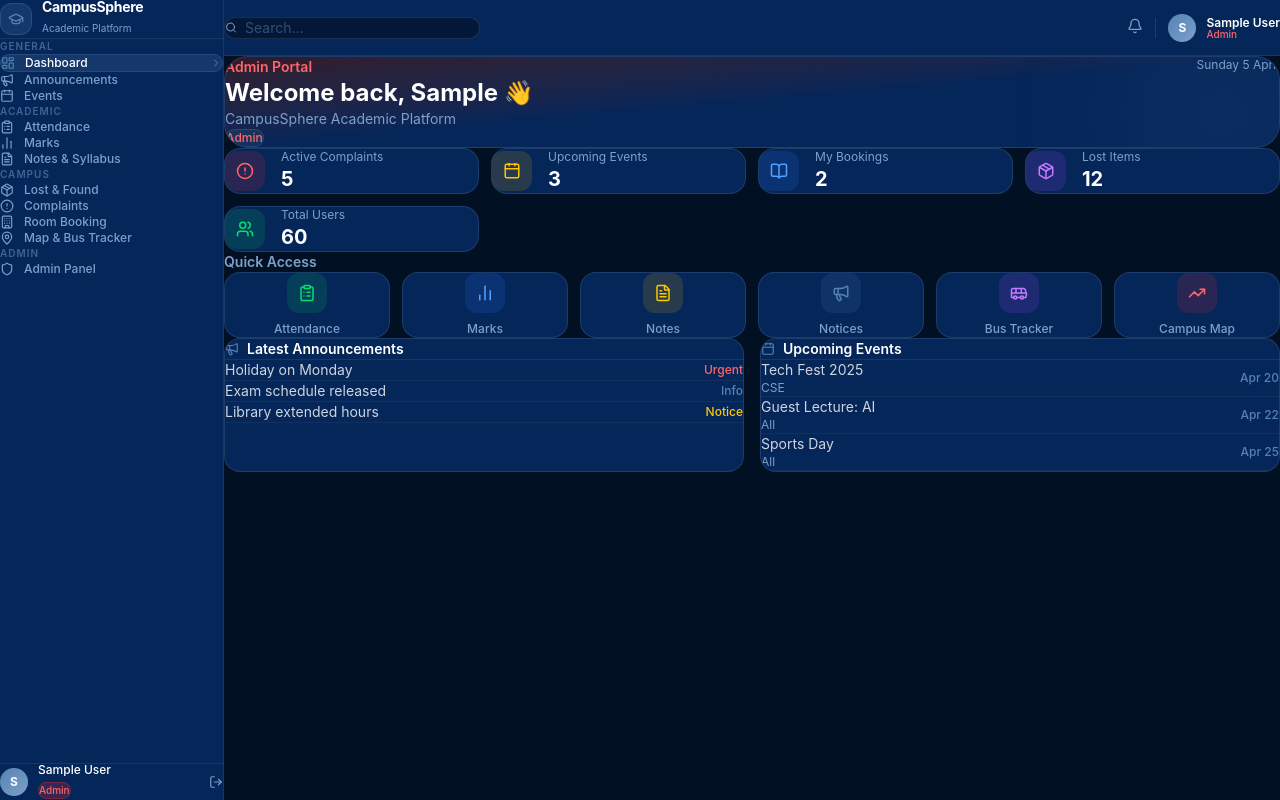
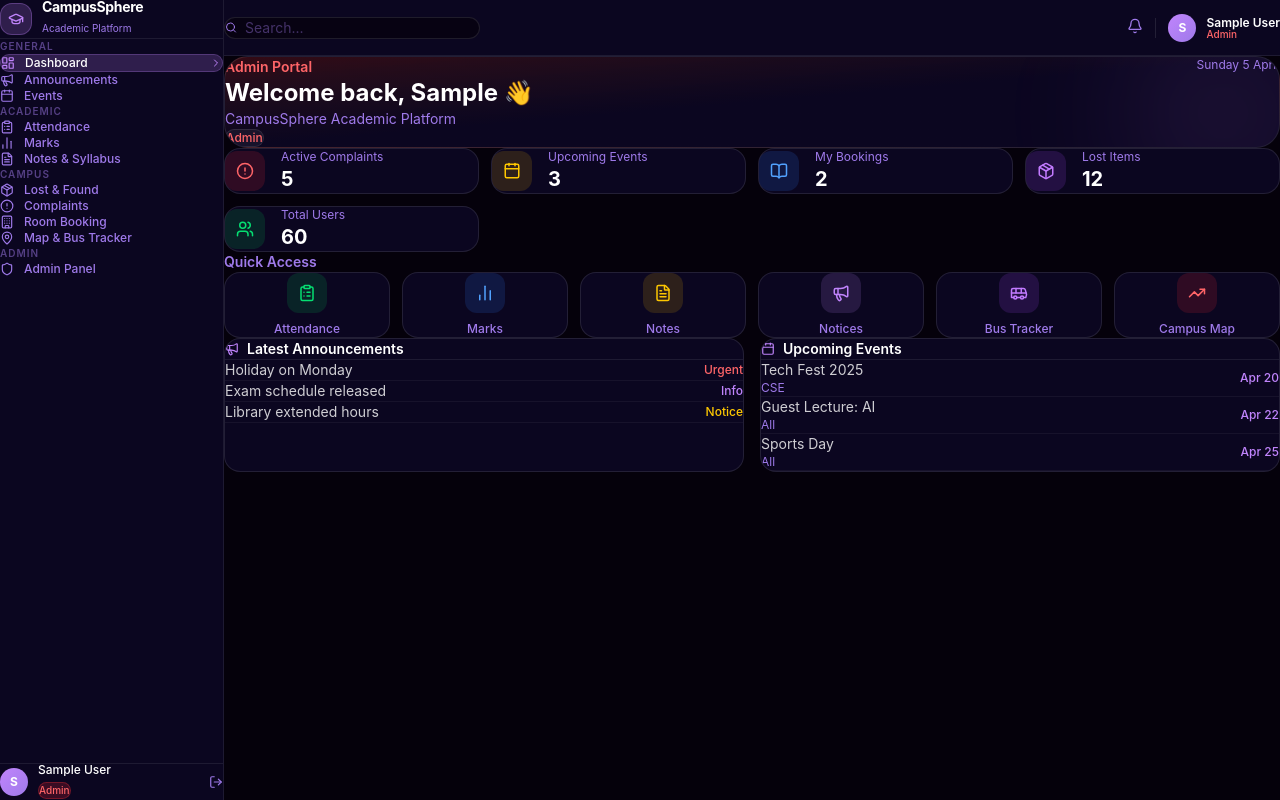
Before and after one commit to NestedArun/CampusSphere, a React app in the folder frontend/: page /dashboard in a window 1280 px wide. Built offline with nearby package versions, Linux system fonts and the light colour scheme; no server answers; sample sign-in values are in the browser's storage; the HTML template or start-up script is replaced by a standard one.

Commit message:
frontend changes

```diff
--- a/frontend/src/index.css
+++ b/frontend/src/index.css
@@ -1,58 +1,129 @@
 @import "tailwindcss";
 
 @theme {
-  --color-background: #021024;
-  --color-primary: #052659;
-  --color-surface: #0a3070;
-  --color-accent: #5483B3;
-  --color-soft: #7DA0CA;
-  --color-highlight: #C1E8FF;
-  --font-family-sans: 'Inter', system-ui, sans-serif;
+  --color-background: #05010b;
+  --color-primary: #0b0620;
+  --color-surface: #1a0530;
+  --color-accent: #c084fc;
+  --color-soft: #9f7aea;
+  --color-highlight: #e9d5ff;
+  --font-family-sans: "Inter", system-ui, sans-serif;
   --radius: 0.75rem;
 }
 
-* { box-sizing: border-box; margin: 0; padding: 0; }
+* {
+  box-sizing: border-box;
+  margin: 0;
+  padding: 0;
+}
 
 body {
-  background-color: #021024;
-  color: #f0f6ff;
-  font-family: 'Inter', system-ui, sans-serif;
+  background: linear-gradient(180deg, #05010b 0%, #09021a 100%);
+  color: #f7f7fb;
+  font-family: "Inter", system-ui, sans-serif;
   -webkit-font-smoothing: antialiased;
 }
 
-::-webkit-scrollbar { width: 4px; height: 4px; }
-::-webkit-scrollbar-track { background: transparent; }
-::-webkit-scrollbar-thumb { background: rgba(84,131,179,0.3); border-radius: 4px; }
-::-webkit-scrollbar-thumb:hover { background: rgba(84,131,179,0.6); }
+::-webkit-scrollbar {
+  width: 4px;
+  height: 4px;
+}
+::-webkit-scrollbar-track {
+  background: transparent;
+}
+::-webkit-scrollbar-thumb {
+  background: rgba(192, 132, 252, 0.28);
+  border-radius: 4px;
+}
+::-webkit-scrollbar-thumb:hover {
+  background: rgba(192, 132, 252, 0.6);
+}
 
-select option { background: #052659; color: white; }
+select option {
+  background: #0b0620;
+  color: white;
+}
 input[type="date"]::-webkit-calendar-picker-indicator,
 input[type="time"]::-webkit-calendar-picker-indicator,
-input[type="datetime-local"]::-webkit-calendar-picker-indicator { filter: invert(1); opacity: 0.4; cursor: pointer; }
+input[type="datetime-local"]::-webkit-calendar-picker-indicator {
+  filter: invert(1);
+  opacity: 0.4;
+  cursor: pointer;
+}
 
 /* Slide animation for auth panel */
-@keyframes slideInLeft  { from { transform: translateX(-100%); opacity: 0; } to { transform: translateX(0); opacity: 1; } }
-@keyframes slideInRight { from { transform: translateX(100%);  opacity: 0; } to { transform: translateX(0); opacity: 1; } }
-@keyframes fadeUp { from { transform: translateY(20px); opacity: 0; } to { transform: translateY(0); opacity: 1; } }
-@keyframes pulse-soft { 0%,100% { opacity: 1; } 50% { opacity: 0.6; } }
-@keyframes spin-slow { from { transform: rotate(0deg); } to { transform: rotate(360deg); } }
+@keyframes slideInLeft {
+  from {
+    transform: translateX(-100%);
+    opacity: 0;
+  }
+  to {
+    transform: translateX(0);
+    opacity: 1;
+  }
+}
+@keyframes slideInRight {
+  from {
+    transform: translateX(100%);
+    opacity: 0;
+  }
+  to {
+    transform: translateX(0);
+    opacity: 1;
+  }
+}
+@keyframes fadeUp {
+  from {
+    transform: translateY(20px);
+    opacity: 0;
+  }
+  to {
+    transform: translateY(0);
+    opacity: 1;
+  }
+}
+@keyframes pulse-soft {
+  0%,
+  100% {
+    opacity: 1;
+  }
+  50% {
+    opacity: 0.6;
+  }
+}
+@keyframes spin-slow {
+  from {
+    transform: rotate(0deg);
+  }
+  to {
+    transform: rotate(360deg);
+  }
+}
 
-.slide-in-left  { animation: slideInLeft  0.45s cubic-bezier(0.22,1,0.36,1) both; }
-.slide-in-right { animation: slideInRight 0.45s cubic-bezier(0.22,1,0.36,1) both; }
-.fade-up        { animation: fadeUp 0.5s ease both; }
-.pulse-soft     { animation: pulse-soft 2s ease-in-out infinite; }
+.slide-in-left {
+  animation: slideInLeft 0.45s cubic-bezier(0.22, 1, 0.36, 1) both;
+}
+.slide-in-right {
+  animation: slideInRight 0.45s cubic-bezier(0.22, 1, 0.36, 1) both;
+}
+.fade-up {
+  animation: fadeUp 0.5s ease both;
+}
+.pulse-soft {
+  animation: pulse-soft 2s ease-in-out infinite;
+}
 
 /* Glass card */
 .glass {
-  background: rgba(5,38,89,0.5);
+  background: rgba(11, 6, 32, 0.55);
   backdrop-filter: blur(16px);
   -webkit-backdrop-filter: blur(16px);
-  border: 1px solid rgba(84,131,179,0.2);
+  border: 1px solid rgba(192, 132, 252, 0.08);
 }
 
 /* Gradient text */
 .grad-text {
-  background: linear-gradient(135deg, #7DA0CA 0%, #C1E8FF 50%, #5483B3 100%);
+  background: linear-gradient(135deg, #9f7aea 0%, #e9d5ff 50%, #c084fc 100%);
   -webkit-background-clip: text;
   -webkit-text-fill-color: transparent;
   background-clip: text;
@@ -60,15 +131,18 @@ input[type="datetime-local"]::-webkit-calendar-picker-indicator { filter: invert
 
 /* Gradient bg */
 .grad-bg {
-  background: linear-gradient(135deg, #052659 0%, #0a3070 50%, #1a4a8a 100%);
+  background: linear-gradient(135deg, #0b0620 0%, #1a0530 50%, #3b0a63 100%);
 }
 
 /* Card hover */
 .card-hover {
-  transition: transform 0.2s ease, box-shadow 0.2s ease, border-color 0.2s ease;
+  transition:
+    transform 0.18s cubic-bezier(0.2, 1, 0.36, 1),
+    box-shadow 0.18s ease,
+    border-color 0.18s ease;
 }
 .card-hover:hover {
-  transform: translateY(-2px);
-  box-shadow: 0 8px 32px rgba(84,131,179,0.15);
-  border-color: rgba(84,131,179,0.4);
+  transform: translateY(-3px);
+  box-shadow: 0 12px 44px rgba(192, 132, 252, 0.1);
+  border-color: rgba(192, 132, 252, 0.18);
 }
--- a/frontend/src/pages/Dashboard/Dashboard.jsx
+++ b/frontend/src/pages/Dashboard/Dashboard.jsx
@@ -1,19 +1,45 @@
-import { Package, AlertCircle, Calendar, Megaphone, Users, BookOpen, ClipboardList, BarChart2, FileText, Bus, TrendingUp, Bell } from "lucide-react";
+import {
+  Package,
+  AlertCircle,
+  Calendar,
+  Megaphone,
+  Users,
+  BookOpen,
+  ClipboardList,
+  BarChart2,
+  FileText,
+  Bus,
+  TrendingUp,
+  Bell,
+} from "lucide-react";
 import { useAuth } from "../../context/AuthContext";
 import { Link } from "react-router-dom";
 
 const ROLE_GRAD = {
-  admin:   "from-red-500/20 via-primary to-primary",
+  admin: "from-red-500/20 via-primary to-primary",
   teacher: "from-yellow-500/15 via-primary to-primary",
   student: "from-accent/20 via-primary to-primary",
 };
-const ROLE_COLOR = { admin:"text-red-400", teacher:"text-yellow-400", student:"text-accent" };
+const ROLE_COLOR = {
+  admin: "text-red-400",
+  teacher: "text-yellow-400",
+  student: "text-accent",
+};
 
 function StatCard({ title, value, icon: Icon, color, to }) {
   const inner = (
-    <div className={`bg-primary border border-white/10 rounded-2xl p-4 flex items-center gap-4 card-hover cursor-pointer ${to ? "" : ""}`}>
-      <div className={`w-10 h-10 rounded-xl flex items-center justify-center shrink-0 ${color}`}><Icon size={18} /></div>
-      <div><p className="text-soft text-xs">{title}</p><p className="text-white text-xl font-bold mt-0.5">{value}</p></div>
+    <div
+      className={`bg-primary border border-white/10 rounded-2xl p-4 flex items-center gap-4 card-hover cursor-pointer ${to ? "" : ""}`}
+    >
+      <div
+        className={`w-10 h-10 rounded-xl flex items-center justify-center shrink-0 ${color}`}
+      >
+        <Icon size={18} />
+      </div>
+      <div>
+        <p className="text-soft text-xs">{title}</p>
+        <p className="text-white text-xl font-bold mt-0.5">{value}</p>
+      </div>
     </div>
   );
   return to ? <Link to={to}>{inner}</Link> : inner;
@@ -21,8 +47,15 @@ function StatCard({ title, value, icon: Icon, color, to }) {
 
 function QuickLink({ to, icon: Icon, label, color }) {
   return (
-    <Link to={to} className="bg-primary border border-white/10 rounded-2xl p-4 flex flex-col items-center gap-2 card-hover text-center">
-      <div className={`w-10 h-10 rounded-xl flex items-center justify-center ${color}`}><Icon size={18} /></div>
+    <Link
+      to={to}
+      className="bg-primary border border-white/10 rounded-2xl p-4 flex flex-col items-center gap-2 card-hover text-center"
+    >
+      <div
+        className={`w-10 h-10 rounded-xl flex items-center justify-center ${color}`}
+      >
+        <Icon size={18} />
+      </div>
       <span className="text-soft text-xs font-medium">{label}</span>
     </Link>
   );
@@ -34,54 +67,154 @@ export default function Dashboard() {
   const roleColor = ROLE_COLOR[user?.role] || ROLE_COLOR.student;
 
   const stats = [
-    { title:"Active Complaints", value:"5",  icon:AlertCircle, color:"bg-red-500/15 text-red-400",    to:"/complaints" },
-    { title:"Upcoming Events",   value:"3",  icon:Calendar,    color:"bg-yellow-500/15 text-yellow-400", to:"/events" },
-    { title:"My Bookings",       value:"2",  icon:BookOpen,    color:"bg-blue-500/15 text-blue-400",  to:"/booking" },
-    { title:"Lost Items",        value:"12", icon:Package,     color:"bg-purple-500/15 text-purple-400", to:"/lost-found" },
-    ...(isAdmin ? [{ title:"Total Users", value:"60", icon:Users, color:"bg-green-500/15 text-green-400", to:"/admin/users" }] : []),
+    {
+      title: "Active Complaints",
+      value: "5",
+      icon: AlertCircle,
+      color: "bg-red-500/15 text-red-400",
+      to: "/complaints",
+    },
+    {
+      title: "Upcoming Events",
+      value: "3",
+      icon: Calendar,
+      color: "bg-yellow-500/15 text-yellow-400",
+      to: "/events",
+    },
+    {
+      title: "My Bookings",
+      value: "2",
+      icon: BookOpen,
+      color: "bg-blue-500/15 text-blue-400",
+      to: "/booking",
+    },
+    {
+      title: "Lost Items",
+      value: "12",
+      icon: Package,
+      color: "bg-purple-500/15 text-purple-400",
+      to: "/lost-found",
+    },
+    ...(isAdmin
+      ? [
+          {
+            title: "Total Users",
+            value: "60",
+            icon: Users,
+            color: "bg-green-500/15 text-green-400",
+            to: "/admin/users",
+          },
+        ]
+      : []),
   ];
 
   return (
     <div className="space-y-6">
       {/* Hero */}
-      <div className={`relative overflow-hidden rounded-3xl bg-gradient-to-br ${roleGrad} border border-white/10 p-6`}>
+      <div
+        className={`relative overflow-hidden rounded-3xl bg-gradient-to-br ${roleGrad} border border-white/10 p-6`}
+      >
         <div className="absolute -top-10 -right-10 w-48 h-48 rounded-full bg-accent/10 blur-3xl" />
         <div className="relative">
           <div className="flex items-start justify-between">
             <div>
-              <p className={`text-sm font-semibold capitalize mb-1 ${roleColor}`}>{user?.role} Portal</p>
-              <h1 className="text-2xl font-bold text-white">Welcome back, {user?.name?.split(" ")[0]} 👋</h1>
-              <p className="text-soft text-sm mt-1">{user?.department || "CampusSphere Academic Platform"}</p>
+              <p
+                className={`text-sm font-semibold capitalize mb-1 ${roleColor}`}
+              >
+                {user?.role} Portal
+              </p>
+              <h1 className="text-2xl font-bold text-white">
+                Welcome back, {user?.name?.split(" ")[0]} 👋
+              </h1>
+              <p className="text-soft text-sm mt-1">
+                {user?.department || "CampusSphere Academic Platform"}
+              </p>
             </div>
             <div className="text-right hidden md:block">
-              <p className="text-soft text-xs">{new Date().toLocaleDateString("en-IN",{weekday:"long",day:"numeric",month:"long"})}</p>
-              {user?.studentId && <p className="text-soft text-xs mt-0.5 font-mono">{user.studentId}</p>}
-              {user?.employeeId && <p className="text-soft text-xs mt-0.5 font-mono">{user.employeeId}</p>}
+              <p className="text-soft text-xs">
+                {new Date().toLocaleDateString("en-IN", {
+                  weekday: "long",
+                  day: "numeric",
+                  month: "long",
+                })}
+              </p>
+              {user?.studentId && (
+                <p className="text-soft text-xs mt-0.5 font-mono">
+                  {user.studentId}
+                </p>
+              )}
+              {user?.employeeId && (
+                <p className="text-soft text-xs mt-0.5 font-mono">
+                  {user.employeeId}
+                </p>
+              )}
             </div>
           </div>
           <div className="flex flex-wrap gap-2 mt-4">
-            {[user?.role && { label:user.role, cls:roleColor }, user?.department && { label:user.department, cls:"text-soft" }].filter(Boolean).map((b,i) => (
-              <span key={i} className={`text-xs px-3 py-1 rounded-full border border-white/10 bg-white/5 capitalize font-medium ${b.cls}`}>{b.label}</span>
-            ))}
+            {[
+              user?.role && { label: user.role, cls: roleColor },
+              user?.department && { label: user.department, cls: "text-soft" },
+            ]
+              .filter(Boolean)
+              .map((b, i) => (
+                <span
+                  key={i}
+                  className={`text-xs px-3 py-1 rounded-full border border-white/10 bg-white/5 capitalize font-medium ${b.cls}`}
+                >
+                  {b.label}
+                </span>
+              ))}
           </div>
         </div>
       </div>
 
       {/* Stats */}
       <div className="grid grid-cols-2 md:grid-cols-4 gap-3">
-        {stats.map(s => <StatCard key={s.title} {...s} />)}
+        {stats.map((s) => (
+          <StatCard key={s.title} {...s} />
+        ))}
       </div>
 
       {/* Quick access */}
       <div>
         <h2 className="text-sm font-semibold text-soft mb-3">Quick Access</h2>
         <div className="grid grid-cols-3 md:grid-cols-6 gap-3">
-          <QuickLink to="/attendance"    icon={ClipboardList} label="Attendance"  color="bg-green-500/15 text-green-400" />
-          <QuickLink to="/marks"         icon={BarChart2}     label="Marks"       color="bg-blue-500/15 text-blue-400" />
-          <QuickLink to="/notes"         icon={FileText}      label="Notes"       color="bg-yellow-500/15 text-yellow-400" />
-          <QuickLink to="/announcements" icon={Megaphone}     label="Notices"     color="bg-accent/15 text-accent" />
-          <QuickLink to="/bus-tracker"   icon={Bus}           label="Bus Tracker" color="bg-purple-500/15 text-purple-400" />
-          <QuickLink to="/campus-map"    icon={TrendingUp}    label="Campus Map"  color="bg-red-500/15 text-red-400" />
+          <QuickLink
+            to="/attendance"
+            icon={ClipboardList}
+            label="Attendance"
+            color="bg-green-500/15 text-green-400"
+          />
+          <QuickLink
+            to="/marks"
+            icon={BarChart2}
+            label="Marks"
+            color="bg-blue-500/15 text-blue-400"
+          />
+          <QuickLink
+            to="/notes"
+            icon={FileText}
+            label="Notes"
+            color="bg-yellow-500/15 text-yellow-400"
+          />
+          <QuickLink
+            to="/announcements"
+            icon={Megaphone}
+            label="Notices"
+            color="bg-accent/15 text-accent"
+          />
+          <QuickLink
+            to="/bus-tracker"
+            icon={Bus}
+            label="Bus Tracker"
+            color="bg-purple-500/15 text-purple-400"
+          />
+          <QuickLink
+            to="/campus-map"
+            icon={TrendingUp}
+            label="Campus Map"
+            color="bg-red-500/15 text-red-400"
+          />
         </div>
       </div>
 
@@ -90,10 +223,19 @@ export default function Dashboard() {
         <div className="bg-primary border border-white/10 rounded-2xl overflow-hidden">
           <div className="px-5 py-3 border-b border-white/8 flex items-center gap-2">
             <Megaphone size={14} className="text-accent" />
-            <span className="text-sm font-semibold text-white">Latest Announcements</span>
+            <span className="text-sm font-semibold text-white">
+              Latest Announcements
+            </span>
           </div>
-          {[{t:"Holiday on Monday",p:"Urgent",c:"text-red-400"},{t:"Exam schedule released",p:"Info",c:"text-accent"},{t:"Library extended hours",p:"Notice",c:"text-yellow-400"}].map(a => (
-            <div key={a.t} className="px-5 py-3 flex items-center justify-between border-b border-white/5 hover:bg-white/[0.03] transition">
+          {[
+            { t: "Holiday on Monday", p: "Urgent", c: "text-red-400" },
+            { t: "Exam schedule released", p: "Info", c: "text-accent" },
+            { t: "Library extended hours", p: "Notice", c: "text-yellow-400" },
+          ].map((a) => (
+            <div
+              key={a.t}
+              className="px-5 py-3 flex items-center justify-between border-b border-white/5 hover:bg-white/[0.03] transition"
+            >
               <span className="text-sm text-white/80">{a.t}</span>
               <span className={`text-xs font-medium ${a.c}`}>{a.p}</span>
             </div>
@@ -103,11 +245,23 @@ export default function Dashboard() {
         <div className="bg-primary border border-white/10 rounded-2xl overflow-hidden">
           <div className="px-5 py-3 border-b border-white/8 flex items-center gap-2">
             <Calendar size={14} className="text-accent" />
-            <span className="text-sm font-semibold text-white">Upcoming Events</span>
+            <span className="text-sm font-semibold text-white">
+              Upcoming Events
+            </span>
           </div>
-          {[{n:"Tech Fest 2025",d:"Apr 20",dp:"CSE"},{n:"Guest Lecture: AI",d:"Apr 22",dp:"All"},{n:"Sports Day",d:"Apr 25",dp:"All"}].map(ev => (
-            <div key={ev.n} className="px-5 py-3 flex items-center justify-between border-b border-white/5 hover:bg-white/[0.03] transition">
-              <div><p className="text-sm text-white/80">{ev.n}</p><p className="text-xs text-soft">{ev.dp}</p></div>
+          {[
+            { n: "Tech Fest 2025", d: "Apr 20", dp: "CSE" },
+            { n: "Guest Lecture: AI", d: "Apr 22", dp: "All" },
+            { n: "Sports Day", d: "Apr 25", dp: "All" },
+          ].map((ev) => (
+            <div
+              key={ev.n}
+              className="px-5 py-3 flex items-center justify-between border-b border-white/5 hover:bg-white/[0.03] transition"
+            >
+              <div>
+                <p className="text-sm text-white/80">{ev.n}</p>
+                <p className="text-xs text-soft">{ev.dp}</p>
+              </div>
               <span className="text-xs font-medium text-accent">{ev.d}</span>
             </div>
           ))}
--- a/frontend/tailwind.config.js
+++ b/frontend/tailwind.config.js
@@ -3,24 +3,24 @@ export default {
   theme: {
     extend: {
       colors: {
-        background: "#021024",
-        primary: "#052659",
-        surface: "#0a3070",
-        accent: "#5483B3",
-        soft: "#7DA0CA",
-        highlight: "#C1E8FF",
+        background: "#05010b",
+        primary: "#0b0620",
+        surface: "#1a0530",
+        accent: "#C084FC",
+        soft: "#9F7AEA",
+        highlight: "#E9D5FF",
       },
       fontFamily: {
         sans: ["Inter", "system-ui", "sans-serif"],
       },
       borderRadius: {
-        xl:  "0.75rem",
+        xl: "0.75rem",
         "2xl": "1rem",
         "3xl": "1.5rem",
       },
       boxShadow: {
-        glow: "0 0 20px rgba(84,131,179,0.25)",
-        card: "0 4px 24px rgba(2,16,36,0.6)",
+        glow: "0 0 24px rgba(192,132,252,0.20)",
+        card: "0 8px 32px rgba(6,2,23,0.6)",
       },
     },
   },
```
Also changed, not shown: 1 other file (tests, documents, lock files or other folders).
